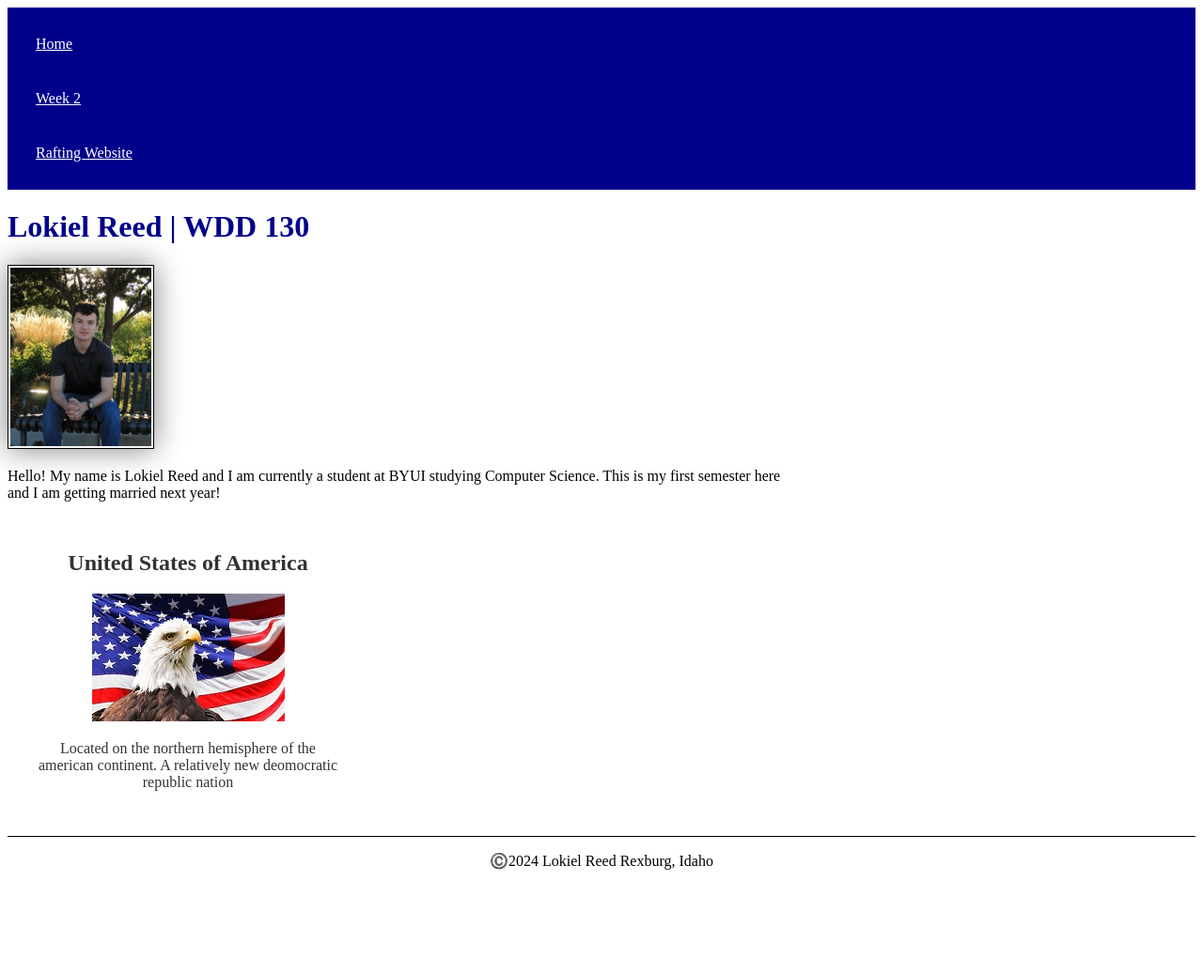
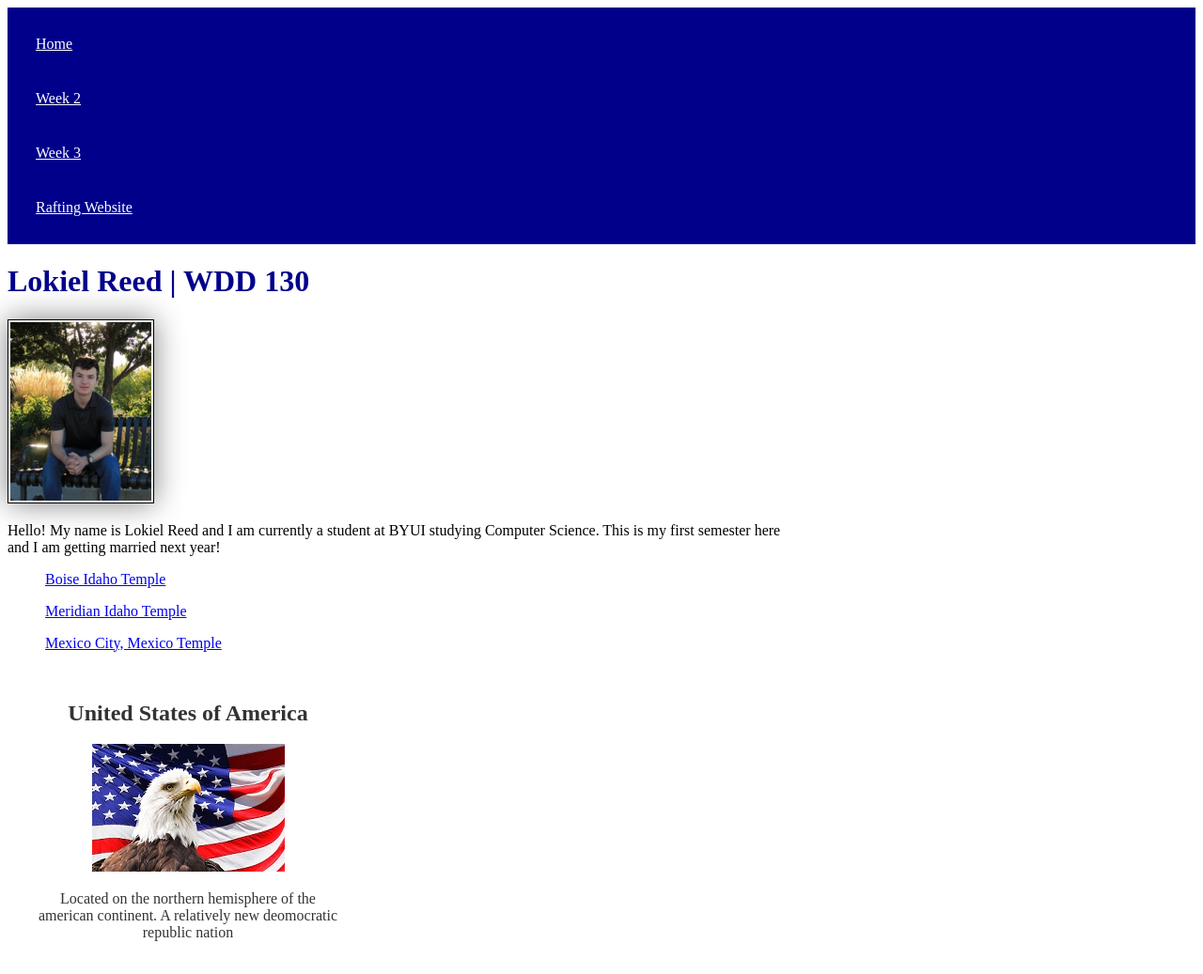
Before and after one commit to lokijo22/BYUI-WDD130, a plain HTML site: page index.html in a window 1280 px wide. Shown: the top 1037 px of the page at 94% size. Before the commit the page ends 942 px from the top, so only its background shows below. Drawn offline with Linux system fonts and the light colour scheme.

Commit message:
added temple list to index.html

```diff
--- a/index.html
+++ b/index.html
@@ -13,6 +13,7 @@
             <nav>
                 <a href="#">Home</a>
                 <a href="week2/">Week 2</a>
+                <a href="week3/">Week 3</a>
                 <a href="wwr/">Rafting Website</a>
             </nav>
         </header>
@@ -20,6 +21,11 @@
             <h1>Lokiel Reed | WDD 130</h1>
             <img src="images/profile.webp" alt="profile picture" width="200">
             <p>Hello! My name is Lokiel Reed and I am currently a student at BYUI studying Computer Science. This is my first semester here and I am getting married next year!</p>
+            <ul>
+                <p><a href="https://www.churchofjesuschrist.org/temples/details/boise-idaho-temple?lang=eng" target="_blank">Boise Idaho Temple</a></p>
+                <p><a href="https://www.churchofjesuschrist.org/temples/details/meridian-idaho-temple?lang=eng" target="_blank">Meridian Idaho Temple</a></p>
+                <p><a href="https://www.churchofjesuschrist.org/temples/details/mexico-city-mexico-temple?lang=eng" target="_blank">Mexico City, Mexico Temple</a></p>
+            </ul>
         </main>
         <aside>
             <h2>United States of America</h2>
@@ -30,4 +36,5 @@
             <p>©️2024 Lokiel Reed Rexburg, Idaho</p>
         </footer>
     </body>
+    <!--Last modified 11-26-24 3:04pm-->
 </html>
```
